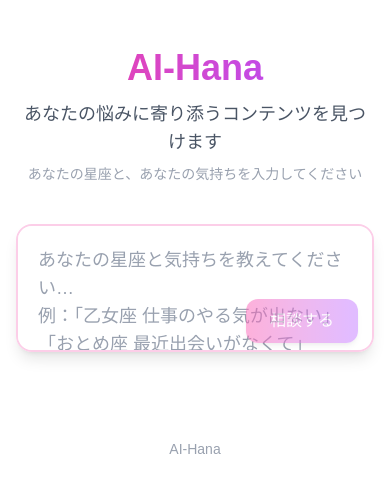
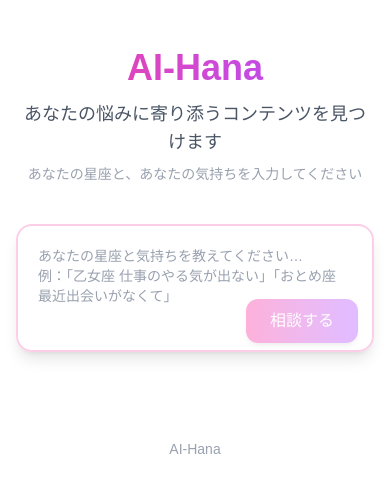
Before and after one commit to seiichisato919-uta/ai-hana, a Next.js app: page / in a window 390 px wide. Shown: the top 492 px of the page. Built offline with nearby package versions, Linux system fonts and the light colour scheme; no server answers.

Commit message:
fix: スマホで入力欄の文字サイズを調整しボタン重なりを解消

```diff
--- a/src/components/SearchBox.tsx
+++ b/src/components/SearchBox.tsx
@@ -76,7 +76,7 @@ export default function SearchBox({
           placeholder={
             "あなたの星座と気持ちを教えてください…\n例：「乙女座 仕事のやる気が出ない」「おとめ座 最近出会いがなくて」"
           }
-          className="w-full h-32 p-5 text-lg rounded-2xl border-2 border-pink-200 focus:border-pink-400 focus:outline-none resize-none bg-white/80 backdrop-blur-sm shadow-lg placeholder:text-gray-400 text-gray-700"
+          className="w-full h-32 p-5 text-base sm:text-lg rounded-2xl border-2 border-pink-200 focus:border-pink-400 focus:outline-none resize-none bg-white/80 backdrop-blur-sm shadow-lg placeholder:text-sm sm:placeholder:text-base placeholder:text-gray-400 text-gray-700"
         />
         <button
           onClick={() => handleSearch()}
```
